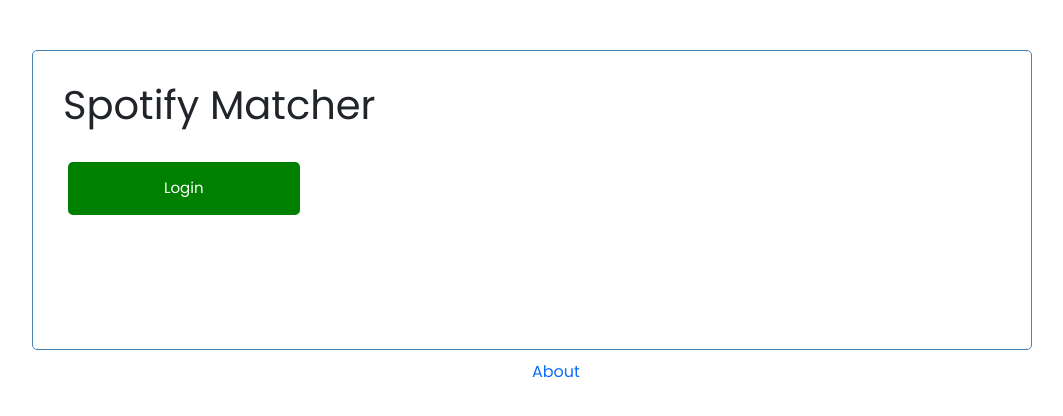
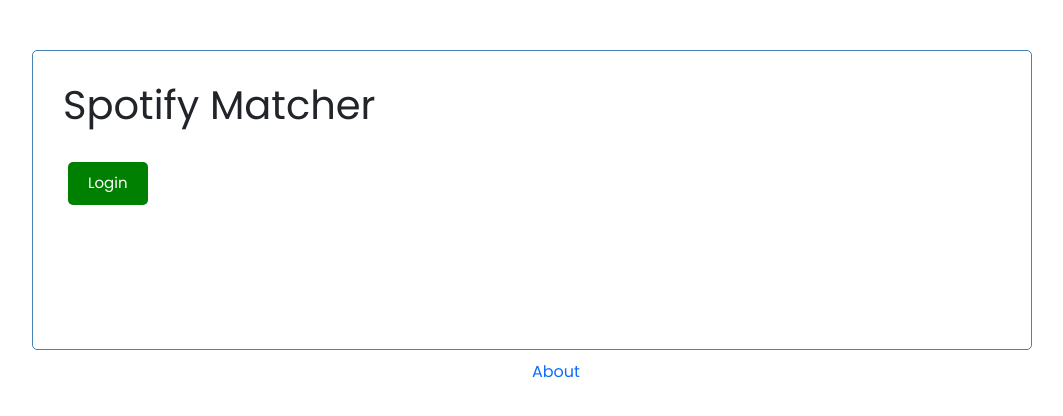
Before and after one commit to dev-rifaii/spotify-matcher-frontend, a Vue app: page /matcher in a window 1280 px wide. Shown: the top 416 px of the page, without its empty margins (108-1171 px from the left). Built offline with nearby package versions, Linux system fonts and the light colour scheme.

Commit message:
change router link in Home view to button and make it prettier

```diff
--- a/src/components/Button.vue
+++ b/src/components/Button.vue
@@ -3,8 +3,9 @@
     @click="$router.push(route)"
     :style="{
       background: color,
+      padding: size,
     }"
-    class="btn"
+    class="btn customButton"
   >
     {{ text }}
   </button>
@@ -17,6 +18,7 @@
     text: String,
     color: String,
     route: String,
+    size: String,
   },
   methods: {
     onClick() {},
--- a/src/components/User.vue
+++ b/src/components/User.vue
@@ -23,7 +23,7 @@
         v-if="this.$route.path == '/profile'"
       />
       <br />
-      <button v-if="this.$route.path == '/profile'" type="button" @click="setBio()" class="btn">Set Bio</button>
+      <button v-if="this.$route.path == '/profile'" type="button" @click="setBio()" class="btn setBio" >Set Bio</button>
       <label v-if="enough == true">Minimum 20 characters</label>
     </div>
   </div>
@@ -76,7 +76,7 @@
 </script>
 
 <style>
-.btn{
+.setBio{
   padding: 15px 96px;
 }
 </style>
--- a/src/views/Home.vue
+++ b/src/views/Home.vue
@@ -1,14 +1,15 @@
 <template>
-  <router-link to="/profile">Profile|</router-link>
-  <router-link to="/tracks">Tracks|</router-link>
-  <router-link to="/matches">Matches</router-link>
-  <br />
-  <Button text="match" route="matcher" />
+  <div class="buttonsContainer">
+    <Button text="profile" color="green"  route="profile" />
+    <Button text="tracks" color="green" route="tracks" />
+    <Button text="matches" color="green" route="matches" />
+    <br />
+    <Button style="matchButton" size="15px 125px" text="match" route="matcher" />
+  </div>
 
   <div v-if="currentPage == 'profile'">
     <profile-view></profile-view>
   </div>
-
 </template>
 
 
@@ -16,7 +17,7 @@
 import Button from "../components/Button.vue";
 export default {
   name: "Home",
-    data() {
+  data() {
     return {
       currentPage: "home",
     };
@@ -26,3 +27,11 @@
   },
 };
 </script>
+
+<style scoped>
+.buttonsContainer {
+  margin: auto;
+  width: 50%;
+  padding: 10px;
+}
+</style>
```
